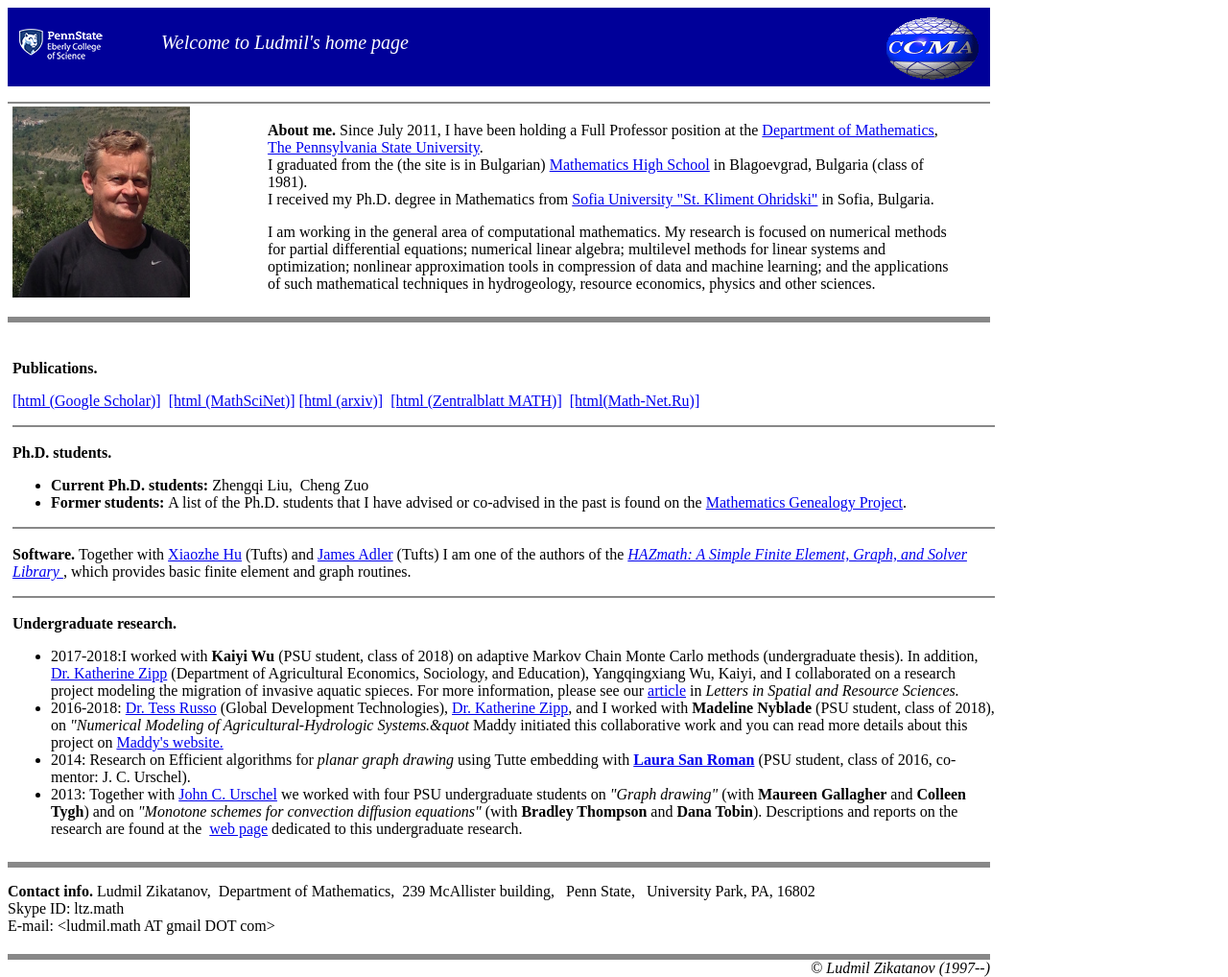
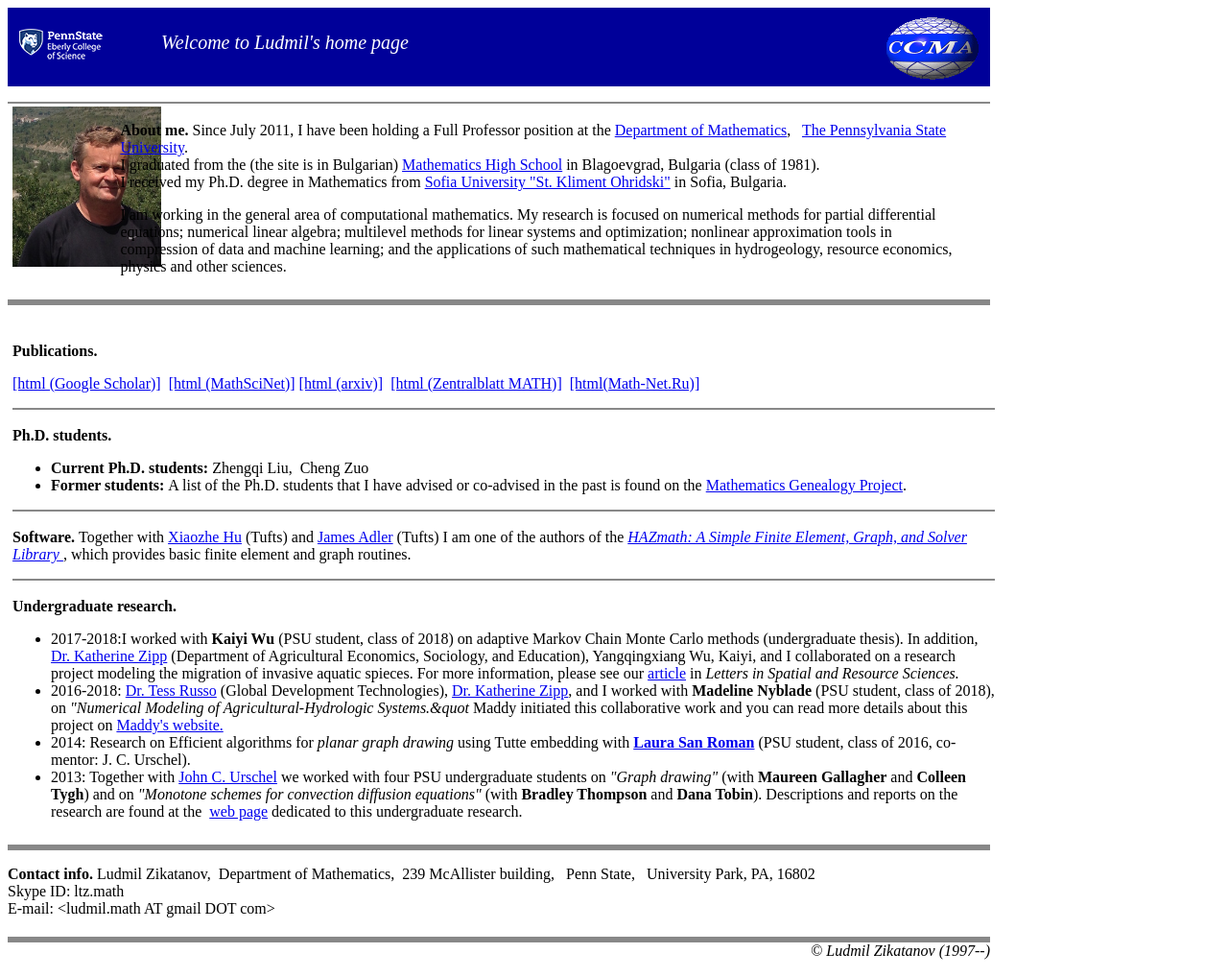
Before and after one commit to ludmil02/ludmil02.github.io, a Jekyll site: the page built from index.md, in a window 1280 px wide. Shown: the whole page at 96% size. Built offline with Jekyll 4.4.1, drawn with Linux system fonts in a browser that asks for light colours; our own code applies the rules of GitHub Pages for plain Markdown files.

Commit message:
Update index.md

```diff
--- a/index.md
+++ b/index.md
@@ -8,10 +8,10 @@
 </div>
 
 <div style="width:1024px;">
-  <div style="float:left;width:25%;margin: 5px 5px 5px 5px">
-    <img src = "/assets/img/l1_2014.jpg" alt="Ludmil's Picture (2014, Acumuer)"	 style="width:185px" />
+  <div style="float:left;width:10%;margin: 5px 5px 5px 5px">
+    <img src = "/assets/img/l1_2014.jpg" alt="Ludmil's Picture (2014, Acumuer)"	 style="width:155px" />
   </div>
-  <div style="float:left; width:70%;margin: 5px 5px 5px 5px"><p style="border:none;"><b>About me.</b>  Since July 2011, I have been holding a Full Professor position at the <a href="http://www.math.psu.edu/">Department of Mathematics</a>, &nbsp; <a href="http://www.psu.edu/">The Pennsylvania State University</a>. <br/>
+  <div style="float:left; width:85%;margin: 5px 5px 5px 5px"><p style="border:none;"><b>About me.</b>  Since July 2011, I have been holding a Full Professor position at the <a href="http://www.math.psu.edu/">Department of Mathematics</a>, &nbsp; <a href="http://www.psu.edu/">The Pennsylvania State University</a>. <br/>
       I graduated from the (the site is in Bulgarian) <a href="http://www.pmg-blg.com/">Mathematics High School</a> in Blagoevgrad, Bulgaria (class of 1981).<br/>
       I received my Ph.D. degree in Mathematics from <a href="https://www.fmi.uni-sofia.bg/en">Sofia University &quot;St. Kliment Ohridski&quot;</a> in Sofia, Bulgaria.</p>
   <p>
```
